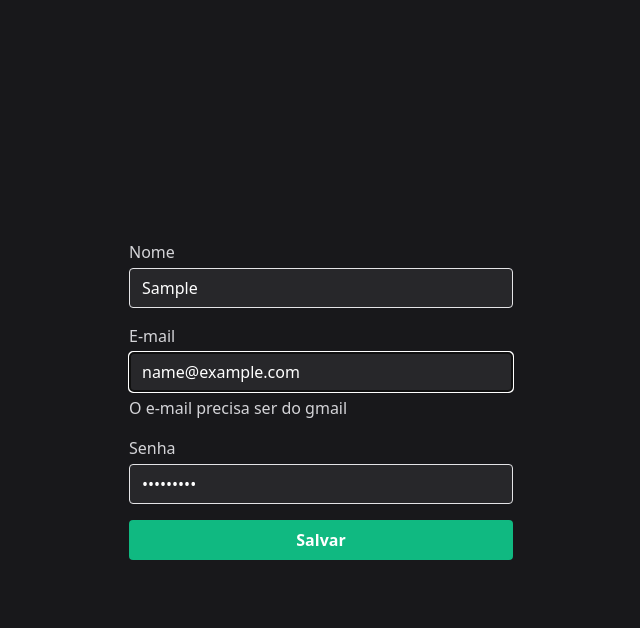
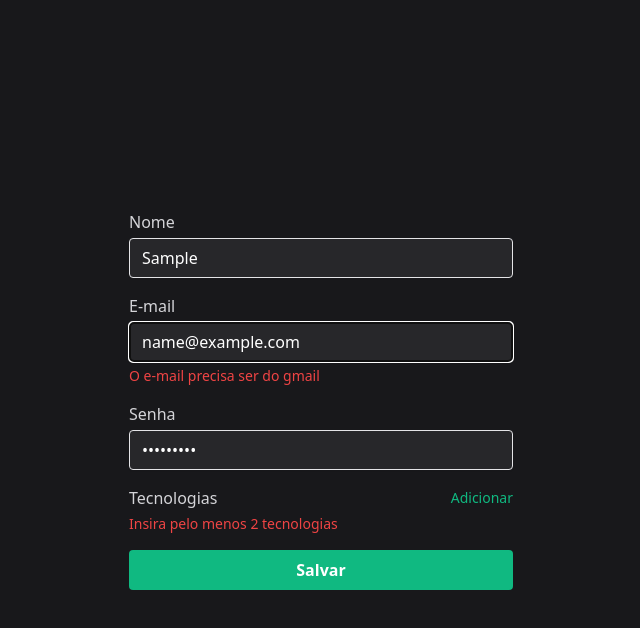
Before and after one commit to neanderdev/formulario-avancados-react, a React (Vite) app: page / in a window 1280 px wide. Both pictures are taken after typing "Sample", "name@example.com", "Sample123" into the empty fields and a click on the button "Salvar". Shown: the top 628 px of the page, without its empty margins (319-959 px from the left). Built offline with nearby package versions, Linux system fonts and the light colour scheme.

Commit message:
Field arrays

```diff
--- a/src/App.tsx
+++ b/src/App.tsx
@@ -1,5 +1,5 @@
 import { useState } from 'react';
-import { useForm } from 'react-hook-form';
+import { useForm, useFieldArray } from 'react-hook-form';
 import { z } from 'zod';
 import { zodResolver } from '@hookform/resolvers/zod';
 
@@ -7,7 +7,7 @@
 
 /** TO-DO
  * [ X ] Validação / transformação
- * [ ] Field arrays
+ * [ X ] Field arrays
  * [ ] Upload de arquivos
  * [ ] Coomposition Pattern
  */
@@ -24,26 +24,47 @@
     .nonempty('O e-mail é obrigatório')
     .email('Formato de e-mail inválido')
     .refine(email => {
-      return email.endsWith("@gmail.com");
+      return email.endsWith('@gmail.com');
     }, 'O e-mail precisa ser do gmail'),
   password: z.string()
     .min(6, 'A senha precisa do mínimo 6 caracteres'),
+  techs: z.array(z.object({
+    title: z.string().nonempty('O título é obrigatório'),
+    knowledge: z.coerce
+      .number()
+      .min(1, 'No mínimo 1')
+      .max(100, 'No máximo 100 caracteres'),
+  })).min(2, 'Insira pelo menos 2 tecnologias'),
 });
 
 type CreateUserFormData = z.infer<typeof createUserFormSchema>;
 
 export default function App() {
   const [output, setOutput] = useState('');
+
   const {
     register,
     handleSubmit,
-    formState: { errors }
+    formState: { errors },
+    control,
   } = useForm<CreateUserFormData>({
     resolver: zodResolver(createUserFormSchema),
   });
 
+  const { fields, append, remove } = useFieldArray({
+    control,
+    name: 'techs',
+  });
+
   function createUser(data: any) {
     setOutput(JSON.stringify(data, null, 2));
+  }
+
+  function addNewTech() {
+    append({
+      title: '',
+      knowledge: 0,
+    });
   }
 
   return (
@@ -64,7 +85,7 @@
           />
 
           {
-            errors.name && <span>{errors.name.message}</span>
+            errors.name && <span className='text-red-500 text-sm'>{errors.name.message}</span>
           }
         </div>
 
@@ -80,7 +101,7 @@
           />
 
           {
-            errors.email && <span>{errors.email.message}</span>
+            errors.email && <span className='text-red-500 text-sm'>{errors.email.message}</span>
           }
         </div>
 
@@ -96,7 +117,60 @@
           />
 
           {
-            errors.password && <span>{errors.password.message}</span>
+            errors.password && <span className='text-red-500 text-sm'>{errors.password.message}</span>
+          }
+        </div>
+
+        <div className='flex flex-col gap-1'>
+          <label htmlFor='tecnologias' className='flex justify-between items-center'>
+            Tecnologias
+
+            <button
+              type='button'
+              className='text-emerald-500 text-sm'
+              onClick={addNewTech}
+            >
+              Adicionar
+            </button>
+          </label>
+
+          {
+            fields.map((field, index) => {
+              return (
+                <div
+                  key={String(field.id)}
+                  className='flex gap-2'
+                >
+                  <div className='flex-1 flex flex-col gap-1'>
+                    <input
+                      className='border border-zinc-200 shadow-sm rounded h-10 px-3 bg-zinc-800 text-white'
+                      type='text'
+                      {...register(`techs.${index}.title`)}
+                    />
+
+                    {
+                      errors.techs?.[index]?.title && <span className='text-red-500 text-sm'>{errors.techs?.[index]?.title?.message}</span>
+                    }
+                  </div>
+
+                  <div className='w-20 flex flex-col gap-1'>
+                    <input
+                      className='border border-zinc-200 shadow-sm rounded h-10 px-3 bg-zinc-800 text-white'
+                      type='number'
+                      {...register(`techs.${index}.knowledge`)}
+                    />
+
+                    {
+                      errors.techs?.[index]?.knowledge && <span className='text-red-500 text-sm'>{errors.techs?.[index]?.knowledge?.message}</span>
+                    }
+                  </div>
+                </div>
+              )
+            })
+          }
+
+          {
+            errors.techs && <span className='text-red-500 text-sm'>{errors.techs.message}</span>
           }
         </div>
 
```
